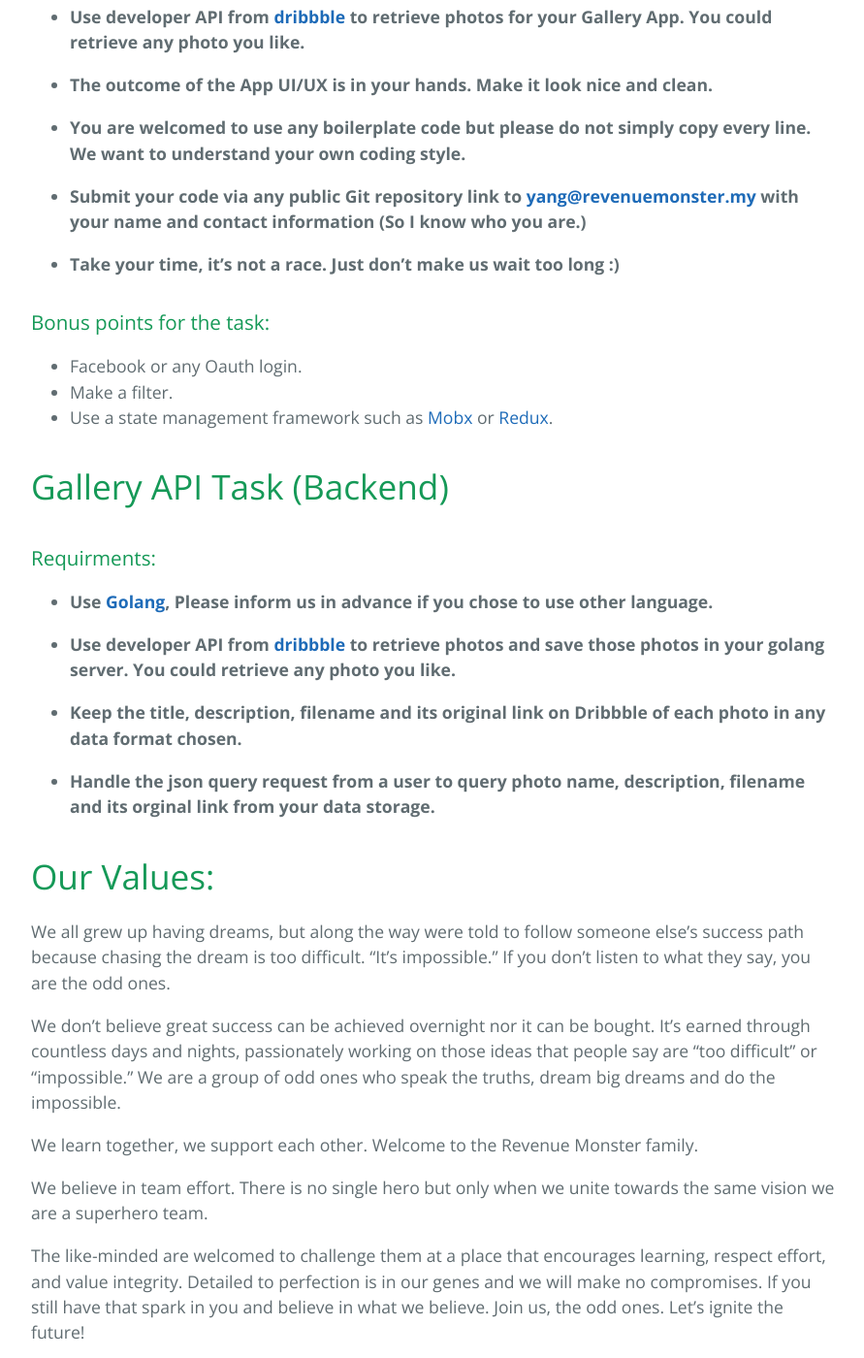
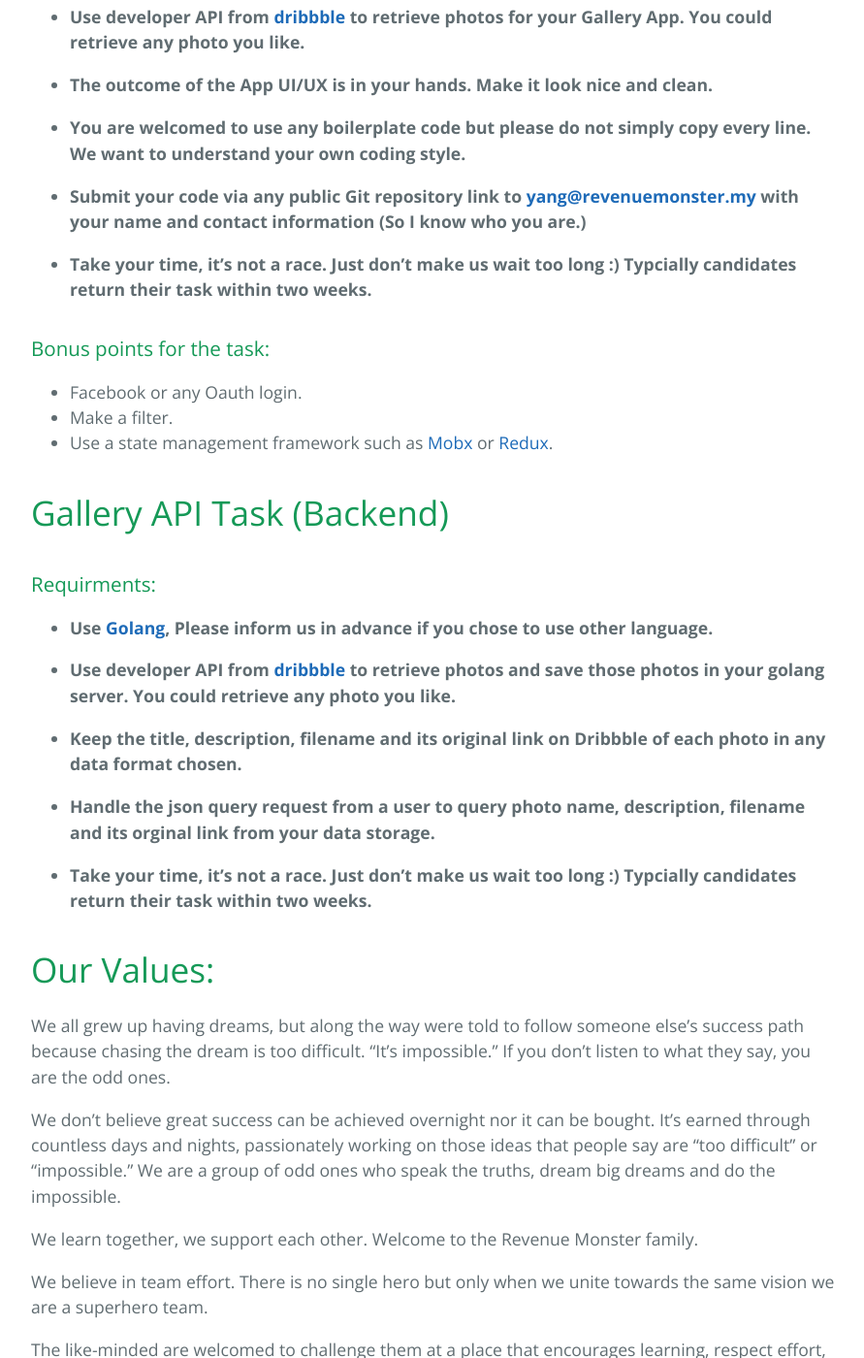
Before and after one commit to RevenueMonster/revenuemonster.github.io, a Jekyll site: the page built from index.md, in a window 1280 px wide and 1400 px high, scrolled down 1177 px. Shown: the whole window at 97% size, without its empty margins (192-1083 px from the left). Built offline with Jekyll 4.4.1, drawn with Linux system fonts in a browser that asks for light colours; our own code applies the rules of GitHub Pages for plain Markdown files.

Commit message:
update time

```diff
--- a/index.md
+++ b/index.md
@@ -32,7 +32,7 @@ experience prior to this.
 
 * **Submit your code via any public Git repository link to [yang@revenuemonster.my](yang@revenuemonster.my) with your name and contact information (So I know who you are.)**
 
-* **Take your time, it's not a race. Just don't make us wait too long :)**
+* **Take your time, it's not a race. Just don't make us wait too long :) Typcially candidates return their task within two weeks.**
 
 
 ### Bonus points for the task:
@@ -48,8 +48,9 @@ experience prior to this.
 
 * **Keep the title, description, filename and its original link on Dribbble of each photo in any data format chosen.**
 
+* **Handle the json query request from a user to query photo name, description, filename and its orginal link from your data storage.**
 
-* **Handle the json query request from a user to query photo name, description, filename and its orginal link from your data storage.**
+* **Take your time, it's not a race. Just don't make us wait too long :) Typcially candidates return their task within two weeks.**
 
 # [](#header-1)Our Values:
 We all grew up having dreams, but along the way were told to follow someone else’s success path because chasing the dream is too difficult.  “It’s impossible.”  If you don’t listen to what they say, you are the odd ones.
```
